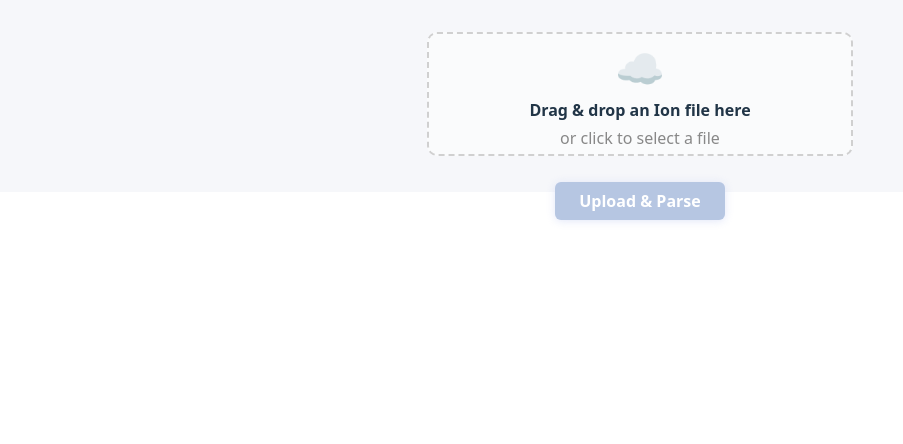
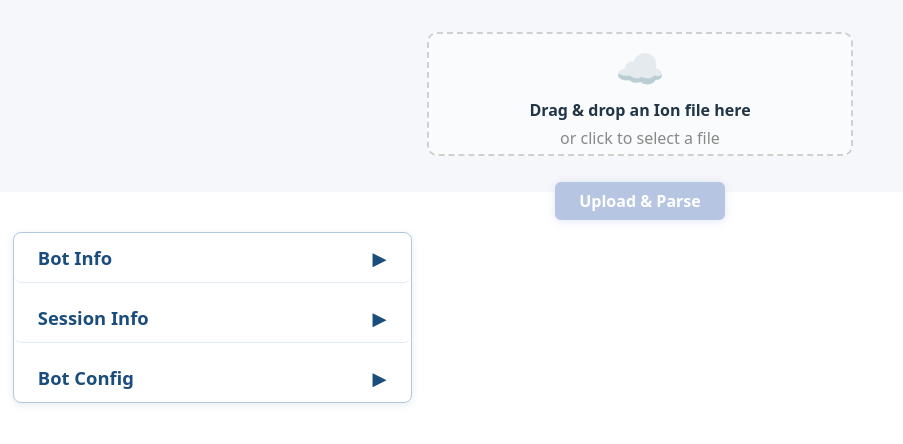
Before and after one commit to ndhnam/ion-log-visualizer-web, a React (Vite) app in the folder frontend/: page / in a window 1280 px wide. Shown: the top 444 px of the page, without its empty margins (0-903 px from the left). Built offline with nearby package versions, Linux system fonts and the light colour scheme.

Commit message:
feat: enhance UI layout and display additional necessary information

```diff
--- a/frontend/src/App.css
+++ b/frontend/src/App.css
@@ -74,6 +74,7 @@
   cursor: pointer;
   transition: background 0.2s;
 }
+
 .upload-btn:disabled {
   background: #b6c6e2;
   cursor: not-allowed;
@@ -81,8 +82,12 @@
 
 /* Metadata + Bot Info */
 .data-container {
-  max-width: 800px;
-  margin: 0 auto;
+  width: 31vw;         /* 1/3 of screen width */
+  min-width: 320px;    /* Minimum width to prevent it from being too small */
+  margin-left: 1vw;    /* Align to left margin */
+  margin-right: auto;  /* Ensure it doesn't center */
+  margin-top: 40px;    /* Add some top margin for better appearance */
+  /* Removed margin: 0 auto; */
 }
 
 .data-block {
@@ -94,16 +99,59 @@
   margin-bottom: 18px;
 }
 
-/* Dropdown button styles */
+.accordion-block {
+  width: 100%;
+  max-width: unset;
+  margin: 0 auto 32px auto;
+  background: #fff;
+  border-radius: 8px;
+  box-shadow: 0 2px 8px #e7ecf3;
+  border: 1.5px solid #b3c6e0;
+  overflow: hidden;
+  padding-bottom: 0px;
+}
+
 .dropdown-btn {
+  width: 100%;
   display: flex;
   align-items: center;
   gap: 8px;
   background: none;
   border: none;
   color: #1a4d7c;
-  font-size: 1.3em;
+  font-size: 1.15em;
   font-weight: bold;
   cursor: pointer;
-  margin-bottom: 8px;
+  padding: 12px 24px;
+  transition: background 0.15s;
+  border-bottom: 1px solid #e2eaf3;
+  text-align: left;
+  justify-content: space-between; /* Push label to left, icon to right */
 }
+
+.dropdown-icon {
+  margin-left: 0;
+  margin-right: 0;
+  font-size: 1.1em;
+  transition: transform 0.2s;
+}
+
+.dropdown-btn:last-of-type {
+  border-bottom: none;
+}
+
+.dropdown-btn:not(:first-child) {
+  margin-top: 10px;
+}
+
+.dropdown-btn:hover {
+  background: #f4f7fb;
+}
+.data-block, .key-value-table {
+  width: 100%;
+  box-sizing: border-box;
+  background: none;
+  border-radius: 0 0 8px 8px;
+  margin: 0;
+  padding: 0;
+}
--- a/frontend/src/App.jsx
+++ b/frontend/src/App.jsx
@@ -8,6 +8,8 @@ function App() {
   const [jsonData, setJsonData] = useState(null);
   const [loading, setLoading] = useState(false);
   const [showBotInfo, setShowBotInfo] = useState(false);
+  const [showSessionInfo, setShowSessionInfo] = useState(false);
+  const [showBotConfig, setShowBotConfig] = useState(false);
 
   const handleFileChange = (e) => {
     setFile(e.target.files[0]);
@@ -44,6 +46,7 @@ function App() {
   return (
     <div>
       <div className="upload-container">
+
         <form className="upload-form" onSubmit={handleUpload}>
           <IonFileDropzone onFileSelected={setFile} file={file} />
           <button
@@ -56,8 +59,7 @@ function App() {
         </form>
       </div>
       <div className="data-container">
-        {jsonData && jsonData.botInfo && (
-          <div>
+        <div className="accordion-block">
           {/* Dropdown/Accordion Button */}
           <button
             className="dropdown-btn"
@@ -65,15 +67,56 @@ function App() {
           >
             Bot Info
             <span>
-                {showBotInfo ? "▼" : "▶"} {/* Icon đổi chiều */}
+              {showBotInfo ? "▼" : "▶"} {/* Icon change direction */}
             </span>
           </button>
+          {jsonData && jsonData.botInfo && (
+            <div>
               {showBotInfo && (
                 <KeyValueTable data={jsonData.botInfo} />
               )}
             </div>
           )}
+
+          {/* Dropdown/Accordion Button */}
+          <button
+            className="dropdown-btn"
+            onClick={() => setShowSessionInfo((prev) => !prev)}
+          >
+            Session Info
+            <span>
+              {showSessionInfo ? "▼" : "▶"} {/* Icon change direction */}
+            </span>
+          </button>
+          {jsonData && jsonData.sessionInfo && (
+            <div>
+              {showSessionInfo && (
+                <KeyValueTable data={jsonData.sessionInfo} />
+              )}
             </div>
+          )}
+
+          {/* Dropdown/Accordion Button */}
+          <button
+            className="dropdown-btn"
+            onClick={() => setShowBotConfig((prev) => !prev)}
+          >
+            Bot Config
+            <span>
+              {showBotConfig ? "▼" : "▶"} {/* Icon change direction */}
+            </span>
+          </button>
+          {jsonData && jsonData.botConfig && (
+            <div>
+              {showBotConfig && (
+                <KeyValueTable data={jsonData.botConfig} />
+              )}
+            </div>
+          )}
+        </div>
+      </div>
+
+
     </div>
   );
 }
```
Also changed, not shown: 1 other file (tests, documents, lock files or other folders). Lines whose indentation alone changed are shown as unchanged.
